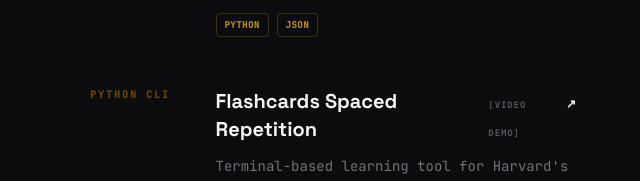
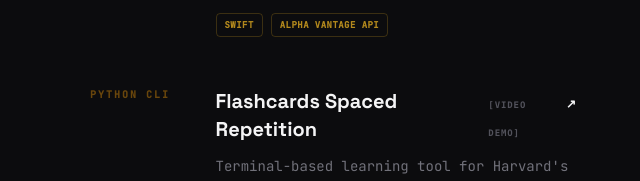
Before and after one commit to jose-c-cabrera/portfolio, a plain HTML site: page index.html in a window 1280 px wide. Shown: the part 2512-2693 px from the top of the page, 583-1223 px from the left. Drawn offline with nearby package versions, Linux system fonts and the light colour scheme.

Commit message:
Small updates on the Investments Tracker Prj

```diff
--- a/index.html
+++ b/index.html
@@ -280,9 +280,9 @@
                                     </p>
                                     <div class="mt-4 flex flex-wrap gap-2">
                                         <span
-                                            class="px-2 py-1 text-[9px] font-bold uppercase tracking-wider text-amber-400/70 border border-amber-400/20 rounded">Python</span>
+                                            class="px-2 py-1 text-[9px] font-bold uppercase tracking-wider text-amber-400/70 border border-amber-400/20 rounded">SWIFT</span>
                                         <span
-                                            class="px-2 py-1 text-[9px] font-bold uppercase tracking-wider text-amber-400/70 border border-amber-400/20 rounded">JSON</span>
+                                            class="px-2 py-1 text-[9px] font-bold uppercase tracking-wider text-amber-400/70 border border-amber-400/20 rounded">Alpha Vantage API</span>
                                     </div>
                                 </div>
                             </div>
```
